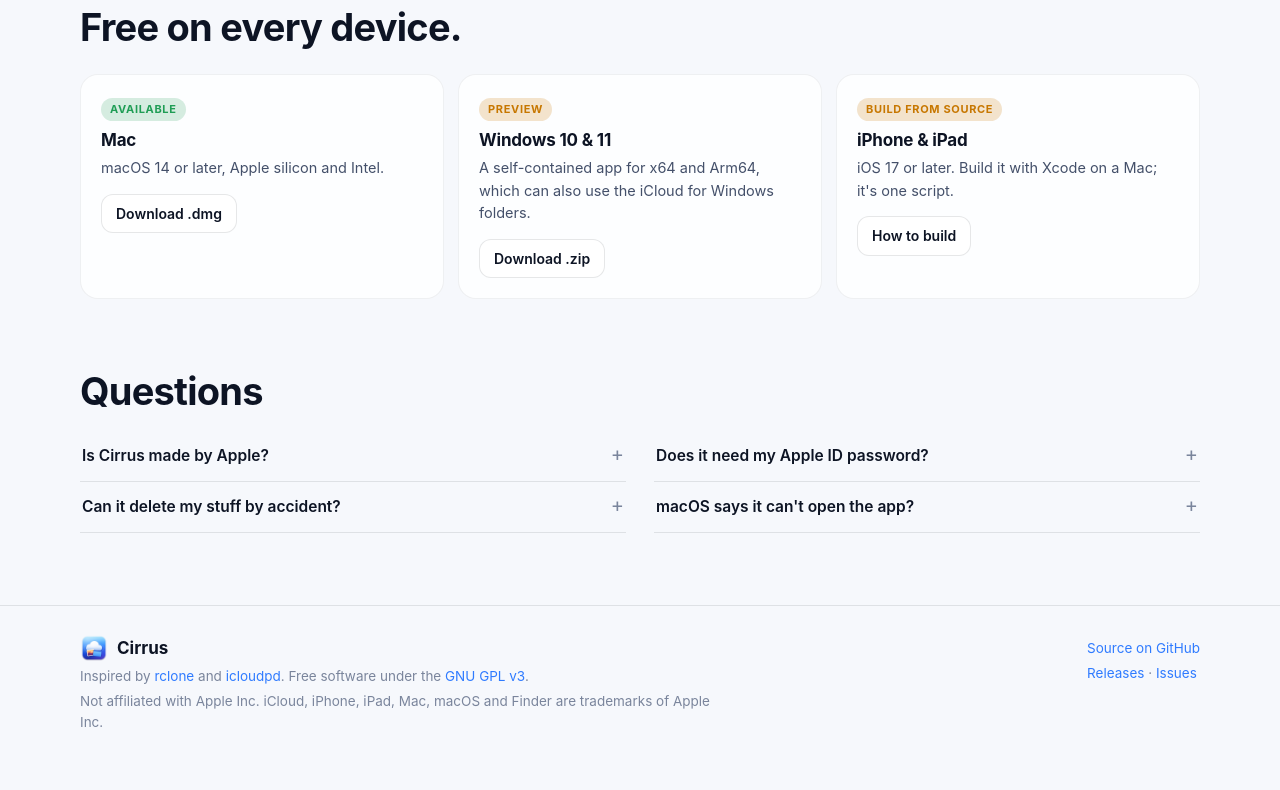
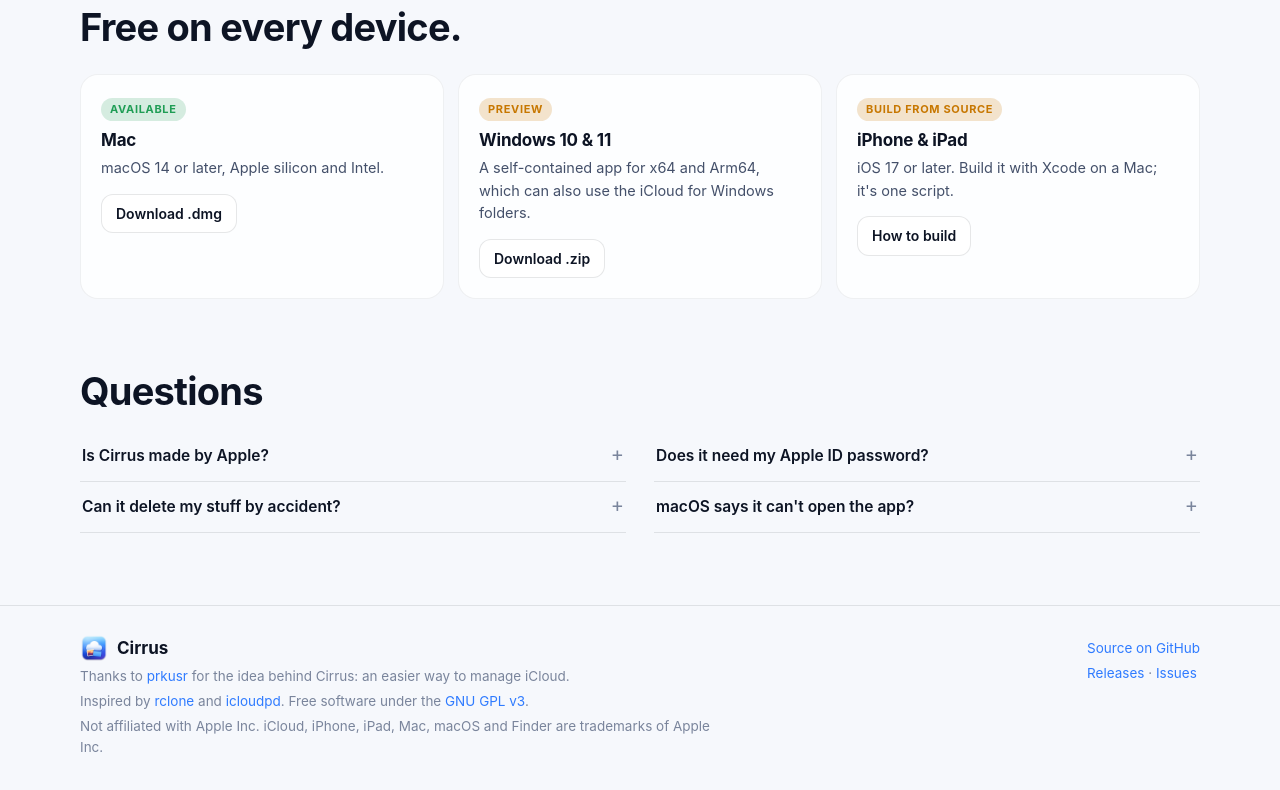
Before and after one commit to ZephyrSai/Cirrus, a plain HTML site: page docs/index.html in a window 1280 px wide. Shown: the part 2658-3448 px from the top of the page. Drawn offline with Linux system fonts and the light colour scheme.

Commit message:
Credit prkusr for the idea behind Cirrus
Co-Authored-By: Claude Opus 5.5 <noreply@anthropic.com>

```diff
--- a/docs/index.html
+++ b/docs/index.html
@@ -251,6 +251,7 @@ footer p { margin: 4px 0; max-width: 640px; }
   <div class="wrap">
     <div>
       <a class="brand" href="#top"><img src="img/icon-512.webp" alt="" width="24" height="24">Cirrus</a>
+      <p>Thanks to <a href="https://github.com/prkusr">prkusr</a> for the idea behind Cirrus: an easier way to manage iCloud.</p>
       <p>Inspired by <a href="https://rclone.org/iclouddrive/">rclone</a> and <a href="https://github.com/icloud-photos-downloader/icloud_photos_downloader">icloudpd</a>. Free software under the <a href="https://github.com/ZephyrSai/Cirrus/blob/main/LICENSE">GNU GPL v3</a>.</p>
       <p>Not affiliated with Apple Inc. iCloud, iPhone, iPad, Mac, macOS and Finder are trademarks of Apple Inc.</p>
     </div>
```
Also changed, not shown: 1 other file.
